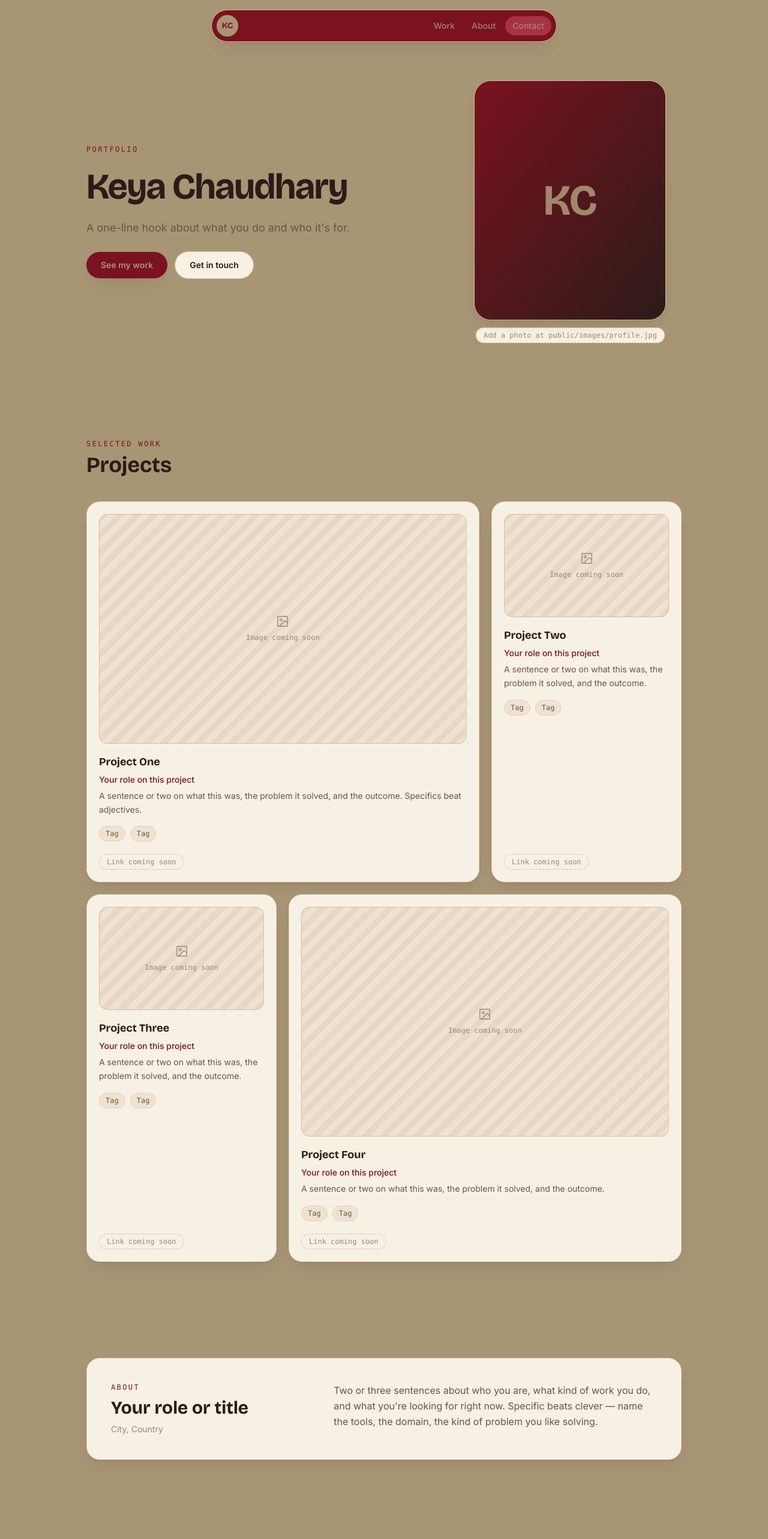
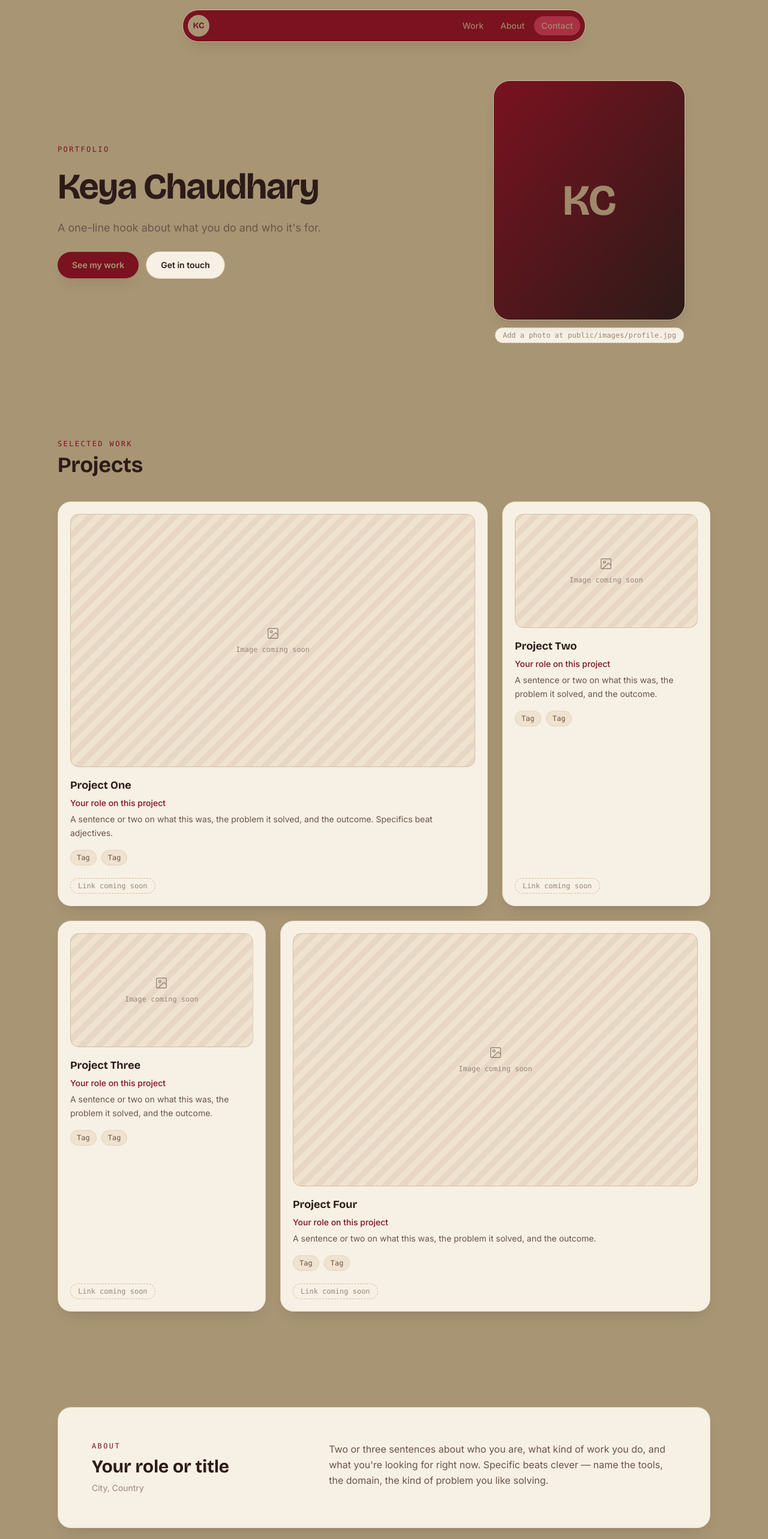
Before and after one commit to keya-05/portfolio-website, a Next.js app: page / in a window 1280 px wide. Shown: the top 2566 px of the page at 60% size. Built offline with nearby package versions, Linux system fonts and the light colour scheme.

Commit message:
Increased the sizes of the cards

```diff
--- a/src/components/About.tsx
+++ b/src/components/About.tsx
@@ -3,8 +3,8 @@ import Reveal from "./motion/Reveal";
 
 export default function About() {
   return (
-    <section id="about" className="mx-auto max-w-5xl px-4 py-16 sm:py-20">
-      <Reveal className="grid grid-cols-1 gap-8 rounded-card border border-line bg-surface p-8 shadow-card sm:p-10 lg:grid-cols-[.6fr_1fr] lg:gap-12">
+    <section id="about" className="mx-auto max-w-screen-2xl px-6 py-16 sm:px-10 sm:py-20 lg:px-16 xl:px-24">
+      <Reveal className="grid grid-cols-1 gap-8 rounded-card border border-line bg-surface p-8 shadow-card sm:p-10 lg:grid-cols-[.6fr_1fr] lg:gap-12 lg:p-14">
         <div className="flex flex-col gap-2">
           <span className="font-mono text-xs uppercase tracking-[0.2em] text-wine">
             About
--- a/src/components/Contact.tsx
+++ b/src/components/Contact.tsx
@@ -4,7 +4,7 @@ import Reveal from "./motion/Reveal";
 
 export default function Contact() {
   return (
-    <section id="contact" className="mx-auto max-w-5xl px-4 py-16 sm:py-24">
+    <section id="contact" className="mx-auto max-w-screen-2xl px-6 py-16 sm:px-10 sm:py-24 lg:px-16 xl:px-24">
       <Reveal className="flex flex-col items-center gap-6 rounded-card border border-line bg-surface p-10 text-center shadow-card sm:p-14">
         <span className="font-mono text-xs uppercase tracking-[0.2em] text-wine">
           Get in touch
--- a/src/components/Hero.tsx
+++ b/src/components/Hero.tsx
@@ -19,7 +19,7 @@ export default function Hero() {
     <section
       id="home"
       ref={sectionRef}
-      className="mx-auto grid max-w-5xl grid-cols-1 items-center gap-10 px-4 py-16 sm:py-24 lg:grid-cols-[1.2fr_.8fr] lg:gap-16 lg:py-20"
+      className="mx-auto grid max-w-screen-2xl grid-cols-1 items-center gap-10 px-6 py-16 sm:px-10 sm:py-24 lg:grid-cols-[1.2fr_.8fr] lg:gap-20 lg:px-16 lg:py-20 xl:px-24"
     >
       <Reveal className="flex flex-col items-start gap-6 text-center lg:text-left">
         <span className="font-mono text-xs uppercase tracking-[0.2em] text-wine">
--- a/src/components/NavBar.tsx
+++ b/src/components/NavBar.tsx
@@ -70,7 +70,7 @@ export default function NavBar() {
 
   return (
     <div className="sticky top-4 z-50 flex justify-center px-4">
-      <nav className="flex w-full max-w-xl items-center justify-between gap-2 rounded-full border border-line-2 bg-wine px-2 py-2 shadow-card">
+      <nav className="flex w-full max-w-2xl items-center justify-between gap-2 rounded-full border border-line-2 bg-wine px-2 py-2 shadow-card">
         <a
           href="#home"
           className="flex h-9 w-9 shrink-0 items-center justify-center rounded-full bg-bg font-display text-sm font-bold text-wine"
--- a/src/components/ProjectsGrid.tsx
+++ b/src/components/ProjectsGrid.tsx
@@ -4,7 +4,7 @@ import Reveal from "./motion/Reveal";
 
 export default function ProjectsGrid() {
   return (
-    <section id="work" className="mx-auto max-w-5xl px-4 py-16 sm:py-20">
+    <section id="work" className="mx-auto max-w-screen-2xl px-6 py-16 sm:px-10 sm:py-20 lg:px-16 xl:px-24">
       <Reveal className="mb-10 flex flex-col gap-2 text-center lg:text-left">
         <span className="font-mono text-xs uppercase tracking-[0.2em] text-wine">
           Selected work
@@ -13,7 +13,7 @@ export default function ProjectsGrid() {
           Projects
         </h2>
       </Reveal>
-      <div className="grid grid-cols-1 gap-5 sm:grid-cols-2 lg:grid-cols-3">
+      <div className="grid grid-cols-1 gap-6 sm:grid-cols-2 lg:grid-cols-3">
         {projects.map((project, i) => (
           <Reveal
             key={project.id}
```
